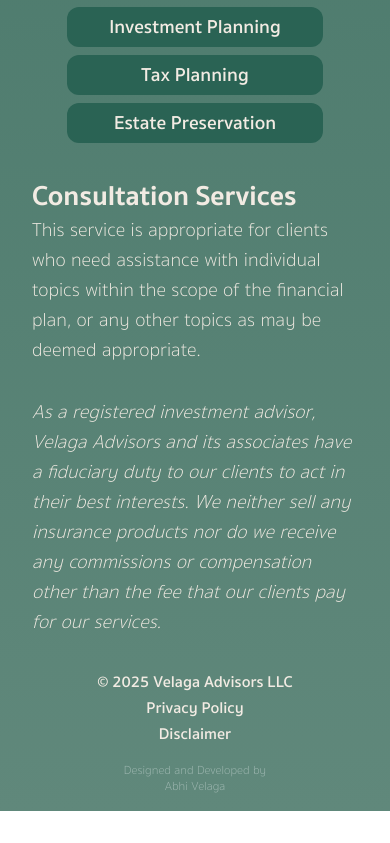
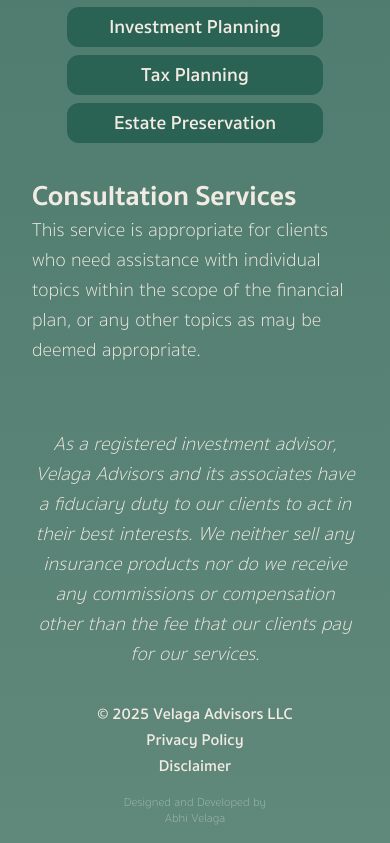
Before and after one commit to avelaga/velagaadvisors, a Next.js app: page /services in a window 390 px wide. Shown: the part 1877-2720 px from the top of the page. Before the commit the page ends 2688 px from the top, so only its background shows below. Built offline with nearby package versions, Linux system fonts and the light colour scheme.

Commit message:
phone call quick fixes

```diff
--- a/pages/about.js
+++ b/pages/about.js
@@ -59,7 +59,7 @@ export default function About() {
                             <Image src="/kalyan.jpg" width={200} height={200} style={{ width: '100%', height: 'auto' }} className={styles.profilePic} />
                             <div className={styles.education}>
                                 <bold>MS</bold>, Electrical Engineering, Clemson University<br /><br />
-                                <bold>Certified Financial Planning</bold>, Texas A&M University<br />
+                                <bold>Certified Financial Planning</bold>, Texas A&M University
                                 (Planned completion – May 2025)
                             </div>
                         </div>
--- a/pages/services.js
+++ b/pages/services.js
@@ -89,7 +89,6 @@ export default function Services() {
             This service is appropriate for clients who need assistance with individual topics
             within the scope of the financial plan, or any other topics as may be deemed appropriate.
           </div>
-
           <div className={styles.disclaimer}>
             As a registered investment advisor, Velaga Advisors and its associates have a fiduciary duty to our clients to act in their best interests. We neither sell any insurance products nor do we receive any commissions or compensation other than the fee that our clients pay for our services.
           </div>
--- a/styles/Services.module.css
+++ b/styles/Services.module.css
@@ -34,8 +34,10 @@
 
 .disclaimer {
     font-size: 1.2rem;
+    margin-top: 2rem;
     margin-bottom: 2rem;
     font-style: italic;
+    text-align: center;
 }
 
 .finPlan {
```
